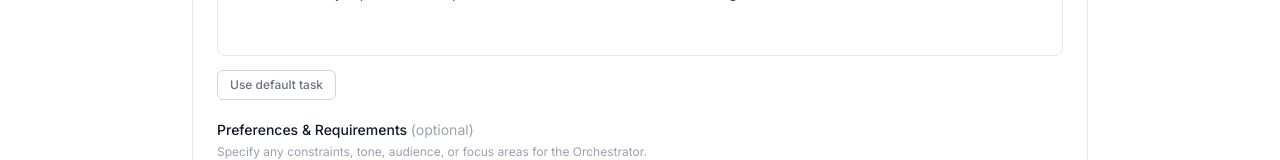
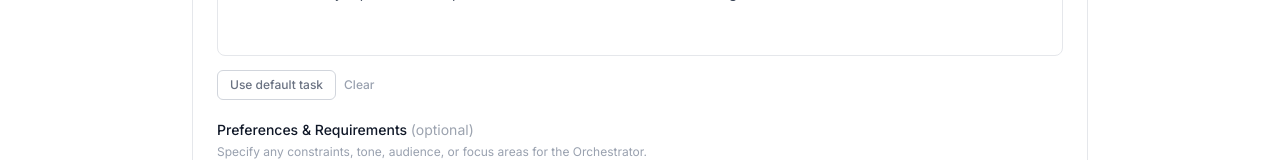
Before and after one commit to Jackustc/humaidplatform, a Next.js app: page /collaborative in a window 1280 px wide. Both pictures are taken after a click on the button "Use default task". Shown: the part 627-787 px from the top of the page. Built offline with nearby package versions, Linux system fonts and the light colour scheme.

Commit message:
feat: add Clear button alongside Use default for all fields
Clear button appears only when the field has text, turns red on hover,
and resets the field to empty. Works for all 5 fields in collaborative mode.

```diff
--- a/app/collaborative/page.tsx
+++ b/app/collaborative/page.tsx
@@ -298,13 +298,24 @@ export default function CollaborativePage() {
               rows={3}
               className="w-full border border-gray-200 rounded-lg p-3 text-sm text-gray-700 resize-none focus:outline-none focus:border-gray-400 transition-colors"
             />
+            <div className="mt-2 flex items-center gap-2">
               <button
                 type="button"
                 onClick={() => setUserTask("Write an industry report on the impact of Generative AI on the manufacturing sector")}
-              className="mt-2 text-xs font-medium border border-gray-300 text-gray-500 hover:bg-gray-900 hover:border-gray-900 hover:text-white px-3 py-1.5 rounded-md transition-colors"
+                className="text-xs font-medium border border-gray-300 text-gray-500 hover:bg-gray-900 hover:border-gray-900 hover:text-white px-3 py-1.5 rounded-md transition-colors"
               >
                 Use default task
               </button>
+              {userTask && (
+                <button
+                  type="button"
+                  onClick={() => setUserTask("")}
+                  className="text-xs font-medium text-gray-400 hover:text-red-500 transition-colors"
+                >
+                  Clear
+                </button>
+              )}
+            </div>
           </div>
 
           <div>
@@ -319,13 +330,24 @@ export default function CollaborativePage() {
               rows={3}
               className="w-full border border-gray-200 rounded-lg p-3 text-sm text-gray-700 resize-none focus:outline-none focus:border-gray-400 transition-colors"
             />
+            <div className="mt-2 flex items-center gap-2">
               <button
                 type="button"
                 onClick={() => setPreferences("Focus on cost implications, keep the tone practical, target audience is senior managers")}
-              className="mt-2 text-xs font-medium border border-gray-300 text-gray-500 hover:bg-gray-900 hover:border-gray-900 hover:text-white px-3 py-1.5 rounded-md transition-colors"
+                className="text-xs font-medium border border-gray-300 text-gray-500 hover:bg-gray-900 hover:border-gray-900 hover:text-white px-3 py-1.5 rounded-md transition-colors"
               >
                 Use default preferences
               </button>
+              {preferences && (
+                <button
+                  type="button"
+                  onClick={() => setPreferences("")}
+                  className="text-xs font-medium text-gray-400 hover:text-red-500 transition-colors"
+                >
+                  Clear
+                </button>
+              )}
+            </div>
           </div>
 
           <div>
@@ -357,13 +379,18 @@ export default function CollaborativePage() {
                     rows={2}
                     className="w-full border border-gray-200 rounded-lg p-3 text-sm text-gray-700 resize-none focus:outline-none focus:border-gray-400 transition-colors"
                   />
+                  <div className="mt-2 flex items-center gap-2">
                     <button
                       type="button"
                       onClick={() => setAgentAInstruction("Focus on data collection from recent 2023–2024 sources")}
-                    className="mt-2 text-xs font-medium border border-gray-300 text-gray-500 hover:bg-gray-900 hover:border-gray-900 hover:text-white px-3 py-1.5 rounded-md transition-colors"
+                      className="text-xs font-medium border border-gray-300 text-gray-500 hover:bg-gray-900 hover:border-gray-900 hover:text-white px-3 py-1.5 rounded-md transition-colors"
                     >
                       Use default
                     </button>
+                    {agentAInstruction && (
+                      <button type="button" onClick={() => setAgentAInstruction("")} className="text-xs font-medium text-gray-400 hover:text-red-500 transition-colors">Clear</button>
+                    )}
+                  </div>
                 </div>
                 <div>
                   <label className="block text-xs font-medium text-gray-700 mb-1.5">Agent B — Analysis & Statistics</label>
@@ -374,13 +401,18 @@ export default function CollaborativePage() {
                     rows={2}
                     className="w-full border border-gray-200 rounded-lg p-3 text-sm text-gray-700 resize-none focus:outline-none focus:border-gray-400 transition-colors"
                   />
+                  <div className="mt-2 flex items-center gap-2">
                     <button
                       type="button"
                       onClick={() => setAgentBInstruction("Include statistical trends and market size data")}
-                    className="mt-2 text-xs font-medium border border-gray-300 text-gray-500 hover:bg-gray-900 hover:border-gray-900 hover:text-white px-3 py-1.5 rounded-md transition-colors"
+                      className="text-xs font-medium border border-gray-300 text-gray-500 hover:bg-gray-900 hover:border-gray-900 hover:text-white px-3 py-1.5 rounded-md transition-colors"
                     >
                       Use default
                     </button>
+                    {agentBInstruction && (
+                      <button type="button" onClick={() => setAgentBInstruction("")} className="text-xs font-medium text-gray-400 hover:text-red-500 transition-colors">Clear</button>
+                    )}
+                  </div>
                 </div>
                 <div>
                   <label className="block text-xs font-medium text-gray-700 mb-1.5">Agent C — Summary Writing</label>
@@ -391,13 +423,18 @@ export default function CollaborativePage() {
                     rows={2}
                     className="w-full border border-gray-200 rounded-lg p-3 text-sm text-gray-700 resize-none focus:outline-none focus:border-gray-400 transition-colors"
                   />
+                  <div className="mt-2 flex items-center gap-2">
                     <button
                       type="button"
                       onClick={() => setAgentCInstruction("Write in an executive summary style, 300 words max")}
-                    className="mt-2 text-xs font-medium border border-gray-300 text-gray-500 hover:bg-gray-900 hover:border-gray-900 hover:text-white px-3 py-1.5 rounded-md transition-colors"
+                      className="text-xs font-medium border border-gray-300 text-gray-500 hover:bg-gray-900 hover:border-gray-900 hover:text-white px-3 py-1.5 rounded-md transition-colors"
                     >
                       Use default
                     </button>
+                    {agentCInstruction && (
+                      <button type="button" onClick={() => setAgentCInstruction("")} className="text-xs font-medium text-gray-400 hover:text-red-500 transition-colors">Clear</button>
+                    )}
+                  </div>
                 </div>
               </div>
             )}
```
Lines whose indentation alone changed are shown as unchanged.
